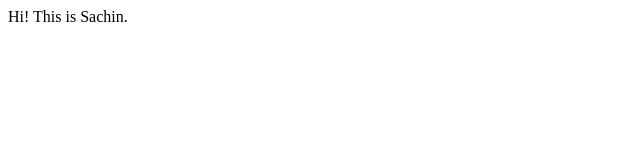
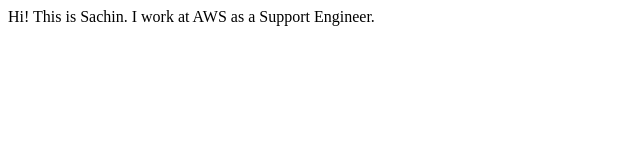
Before and after one commit to sachin-ramegowda/sachingowda-website, a plain HTML site: page index.html in a window 1280 px wide. Shown: the whole page, without its empty margins (0-640 px from the left). Drawn offline with Linux system fonts and the light colour scheme.

Commit message:
docs: added info ablout myself

```diff
--- a/index.html
+++ b/index.html
@@ -4,13 +4,10 @@
     <meta charset="UTF-8">
     <meta http-equiv="X-UA-Compatible" content="IE=edge">
     <meta name="viewport" content="width=device-width, initial-scale=1.0">
-    <title>sachingowda-site</title>
+    <title>sachingowda's-site</title>
 </head>
 <body>
    Hi! This is Sachin.
+   I work at AWS as a Support Engineer.
 </body>
-
-
-
-</readme>
 </html>
```
